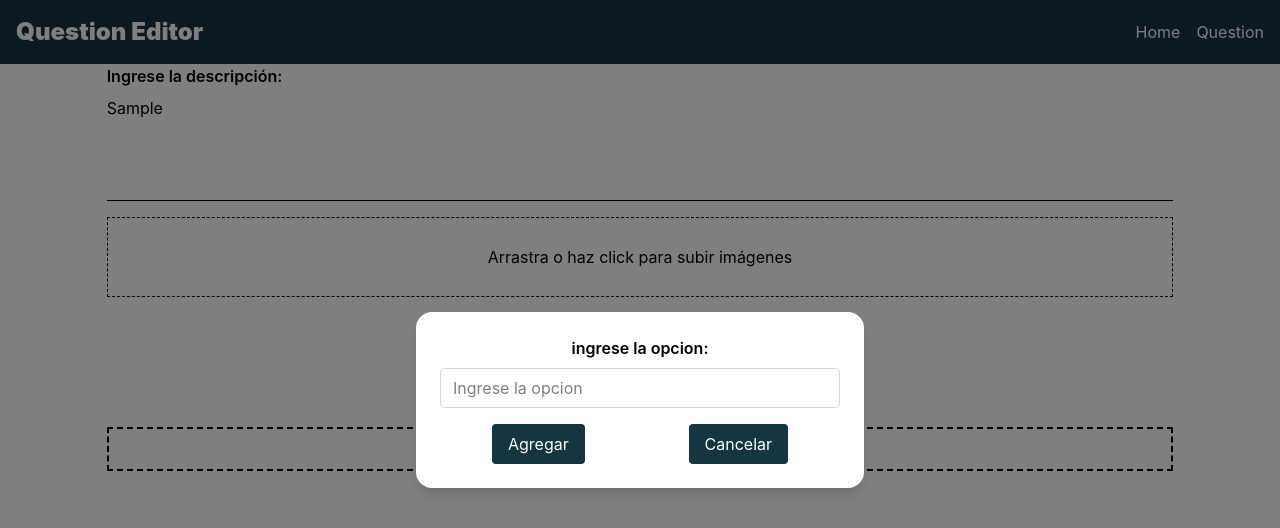
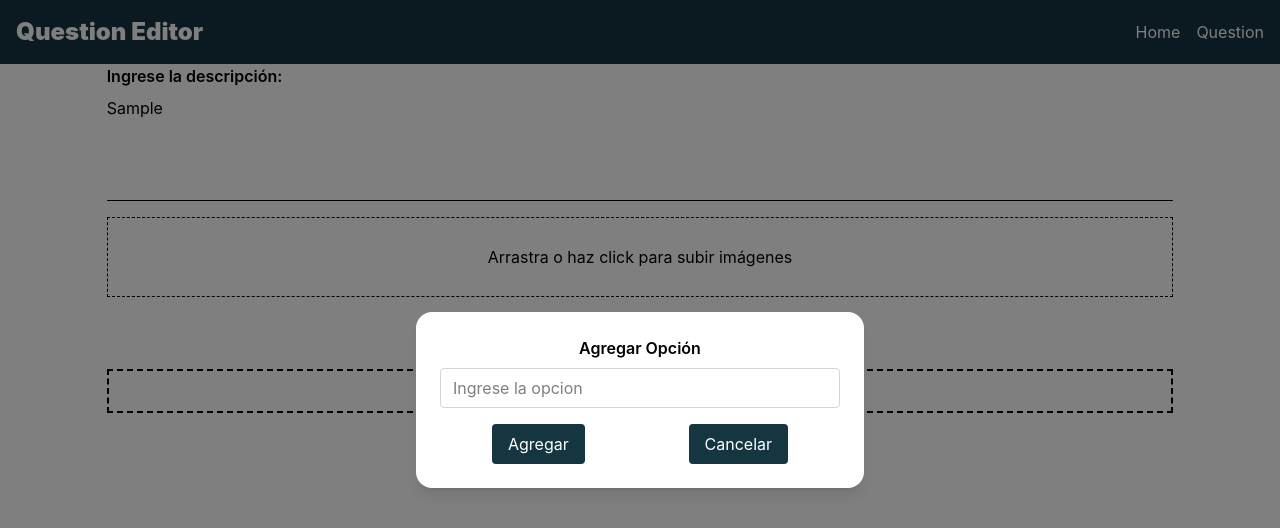
Before and after one commit to sae0-3/bit-a-bit, a React (Vite) app in the folder frontend/: page /create-question in a window 1280 px wide. Both pictures are taken after typing "Sample" into the empty fields and a click on the button "Agregar opciones". Shown: the top 528 px of the page. Built offline with nearby package versions, Linux system fonts and the light colour scheme.

Commit message:
feat(frontend): agregar store para persistencia de información

```diff
--- a/frontend/package.json
+++ b/frontend/package.json
@@ -17,7 +17,8 @@
     "react": "^19.0.0",
     "react-dom": "^19.0.0",
     "react-dropzone": "^14.3.8",
-    "react-icons": "^5.5.0"
+    "react-icons": "^5.5.0",
+    "zustand": "^5.0.4"
   },
   "devDependencies": {
     "@eslint/js": "^9.21.0",
--- /dev/null
+++ b/frontend/src/components/AddOptionModal.tsx
@@ -0,0 +1,57 @@
+import { useState } from 'react'
+
+type AddOptionModal = {
+  onClose: () => void
+  addOption: (option: string) => void
+}
+
+export const AddOptionModal = ({ onClose, addOption }: AddOptionModal) => {
+  const [input, setInput] = useState('')
+  const [error, setError] = useState<string | null>(null)
+  if (!onClose) return null
+
+  const handleAdd = () => {
+    if (input.trim() === '') {
+      setError('El campo no puede estar vacio')
+      return
+    }
+
+    setError(null)
+    addOption(input)
+    onClose()
+  }
+
+  return (
+    <div className="fixed inset-0 flex justify-center items-center bg-black/50 z-50">
+      <div className="bg-white rounded-2xl shadow-lg p-6 w-11/12 max-w-md">
+        <div className={`h-full w-full ${error ? '' : 'mb-4'} flex flex-col justify-center items-center`}>
+          <p className="font-semibold">Agregar Opción</p>
+          <input
+            type="text"
+            placeholder="Ingrese la opcion"
+            className="mt-2 w-full h-10 border border-gray-300 rounded px-3"
+            onChange={(e) => { setInput(e.target.value) }}
+          />
+        </div>
+
+        {error && (
+          <p className="text-red-500 text-sm mb-2">{error}</p>
+        )}
+
+        <div className="flex justify-around">
+          <button
+            className="bg-primary-dark text-white rounded px-4 py-2"
+            onClick={handleAdd}>
+            Agregar
+          </button>
+          <button
+            className="bg-primary-dark text-white rounded px-4 py-2"
+            onClick={onClose}
+          >
+            Cancelar
+          </button>
+        </div>
+      </div >
+    </div>
+  )
+}
--- a/frontend/src/components/DescriptionEditor.tsx
+++ b/frontend/src/components/DescriptionEditor.tsx
@@ -1,6 +1,9 @@
+import { useQuestionFormStore } from '../stores/question-form.store'
 import { DropzoneImagesUpload } from './DropzoneImagesUpload'
 
 export const DescriptionEditor = () => {
+  const { description, setDescription } = useQuestionFormStore()
+
   return (
     <div className="w-10/12 flex flex-col gap-4">
       <div className="flex flex-col gap-2">
@@ -15,6 +18,8 @@ export const DescriptionEditor = () => {
           id="description"
           rows={4}
           className="resize-none focus:outline-none border-b border-b-black pb-2"
+          value={description}
+          onChange={(e) => setDescription(e.target.value)}
         />
       </div>
 
--- a/frontend/src/components/DropzoneImagesUpload.tsx
+++ b/frontend/src/components/DropzoneImagesUpload.tsx
@@ -1,9 +1,10 @@
-import { useState } from 'react'
 import { useDropzone } from 'react-dropzone'
 import { LuTrash2 } from 'react-icons/lu'
 
+import { useQuestionFormStore } from '../stores/question-form.store'
+
 export const DropzoneImagesUpload = () => {
-  const [imageSrcs, setImageSrcs] = useState<string[]>([])
+  const { images, addImage, removeImage } = useQuestionFormStore()
 
   const { getRootProps, getInputProps, isDragActive } = useDropzone({
     accept: { 'image/*': [] },
@@ -26,17 +27,13 @@ export const DropzoneImagesUpload = () => {
 
       Promise.all(readers)
         .then((images) => {
-          setImageSrcs((prev) => [...prev, ...images])
+          images.forEach(image => addImage(image))
         })
         .catch((error) => {
           console.error('Error cargando imágenes:', error)
         })
     }
   })
-
-  const handleRemoveImage = (index: number) => {
-    setImageSrcs((prev) => prev.filter((_, i) => i !== index))
-  }
 
   return (
     <div className="flex flex-col items-center justify-center">
@@ -48,8 +45,8 @@ export const DropzoneImagesUpload = () => {
         <p className="text-center">Arrastra o haz click para subir imágenes</p>
       </div>
 
-      <div className={`flex overflow-x-auto gap-4 w-full ${imageSrcs.length > 0 ? 'mt-4' : ''}`}>
-        {imageSrcs.map((src, index) => (
+      <div className={`flex overflow-x-auto gap-4 w-full ${images.length > 0 ? 'mt-4' : ''}`}>
+        {images.map((src, index) => (
           <div key={index} className="relative w-24 h-24 shrink-0">
             <img
               src={src}
@@ -57,7 +54,7 @@ export const DropzoneImagesUpload = () => {
               className="w-full h-full object-cover rounded"
             />
             <button
-              onClick={() => handleRemoveImage(index)}
+              onClick={() => removeImage(index)}
               className="absolute top-0 right-0 bg-opacity-60 text-white rounded-full w-6 h-6 flex items-center justify-center bg-red-600 hover:cursor-pointer"
             >
               <LuTrash2 />
--- a/frontend/src/components/Options.tsx
+++ b/frontend/src/components/Options.tsx
@@ -3,30 +3,26 @@ import {
   DragEndEvent,
   DragOverlay,
 } from '@dnd-kit/core'
-import { Dispatch, SetStateAction, useState } from 'react'
+import { useState } from 'react'
 
 import { useSensors } from '../hooks/useSensors'
+import { useQuestionFormStore } from '../stores/question-form.store'
 import { DraggableValue } from './DraggableValue'
 import { TrashBin } from './TrashBin'
 
-type OptionsProps = {
-  values: string[]
-  setValues: Dispatch<SetStateAction<string[]>>
-}
-
-export const Options = ({ values, setValues }: OptionsProps) => {
+export const Options = () => {
   const [activeId, setActiveId] = useState<string | null>(null)
+  const { options, removeOption } = useQuestionFormStore()
+  const sensors = useSensors()
 
   const handleDragEnd = (event: DragEndEvent) => {
     const { over, active } = event
 
     if (over?.id === 'trash-bin') {
       const id = String(active.id)
-      setValues(prev => prev.filter(value => value !== id))
+      removeOption(options.findIndex(opt => opt === id));
     }
   }
-
-  const sensors = useSensors()
 
   return (
     <DndContext
@@ -40,16 +36,15 @@ export const Options = ({ values, setValues }: OptionsProps) => {
       }}
     >
       <div className="flex flex-col w-10/12">
-        <div className={`flex gap-2 flex-wrap justify-center ${values.length > 0 ? 'mb-4' : ''}`}>
-          {values.map(value => (
+        <div className={`flex gap-2 flex-wrap justify-center ${options.length > 0 ? 'mb-4' : ''}`}>
+          {options.map((value, index) => (
             <DraggableValue
-              key={value}
+              key={`${value}-${index}`}
               id={value}
               label={value}
             />
           ))}
         </div>
-
 
         <TrashBin />
 
--- a/frontend/src/pages/CreateQuestion.tsx
+++ b/frontend/src/pages/CreateQuestion.tsx
@@ -1,20 +1,24 @@
 import { useState } from 'react'
 import { LuPlus } from 'react-icons/lu'
 
+import { AddOptionModal } from '../components/AddOptionModal'
 import { DescriptionEditor } from '../components/DescriptionEditor'
 import { Options } from '../components/Options'
-import { Modal } from '../components/Modal'
+import { useQuestionFormStore } from '../stores/question-form.store'
 
 export default function CreateQuestion() {
-  const [optiones, setOptions] = useState<string[]>(['optionA', 'optionB', 'optionC', 'optionD', 'optionE'])
   const [viewModal, setviewModal] = useState(false)
+  const { addOption } = useQuestionFormStore()
 
   return (
     <div className="flex w-full flex-col justify-center items-center gap-4">
       <DescriptionEditor />
 
       {viewModal && (
-        <Modal title={"ingrese la opcion:"} setValues={setOptions} onClose={() => setviewModal(false)} />
+        <AddOptionModal
+          addOption={addOption}
+          onClose={() => setviewModal(false)}
+        />
       )}
 
       <button className="bg-primary-dark text-white p-2 rounded hover:cursor-pointer flex items-center gap-1"
@@ -23,7 +27,7 @@ export default function CreateQuestion() {
         <span>Agregar opciones</span> <LuPlus />
       </button>
 
-      <Options values={optiones} setValues={setOptions} />
+      <Options />
     </div >
   )
 }
--- /dev/null
+++ b/frontend/src/stores/question-form.store.ts
@@ -0,0 +1,50 @@
+import { create } from 'zustand'
+
+interface QuestionFormStore {
+  description: string
+  images: string[]
+  options: string[]
+
+  setDescription: (description: string) => void
+  setImages: (images: string[]) => void
+  addImage: (image: string) => void
+  removeImage: (index: number) => void
+  setOptions: (options: string[]) => void
+  addOption: (option: string) => void
+  removeOption: (index: number) => void
+  resetForm: () => void
+}
+
+export const useQuestionFormStore = create<QuestionFormStore>((set) => ({
+  description: '',
+  images: [],
+  options: [],
+
+  setDescription: (description) => set({ description }),
+
+  setImages: (images) => set({ images }),
+
+  addImage: (image) =>
+    set((state) => ({ images: [...state.images, image] })),
+
+  removeImage: (index) =>
+    set((state) => ({
+      images: state.images.filter((_, i) => i !== index)
+    })),
+
+  setOptions: (options) => set({ options }),
+
+  addOption: (option) =>
+    set((state) => ({ options: [...state.options, option] })),
+
+  removeOption: (index) =>
+    set((state) => ({
+      options: state.options.filter((_, i) => i !== index)
+    })),
+
+  resetForm: () => set({
+    description: '',
+    images: [],
+    options: []
+  }),
+}))
```
Also changed, not shown: 1 other file (tests, documents, lock files or other folders).
